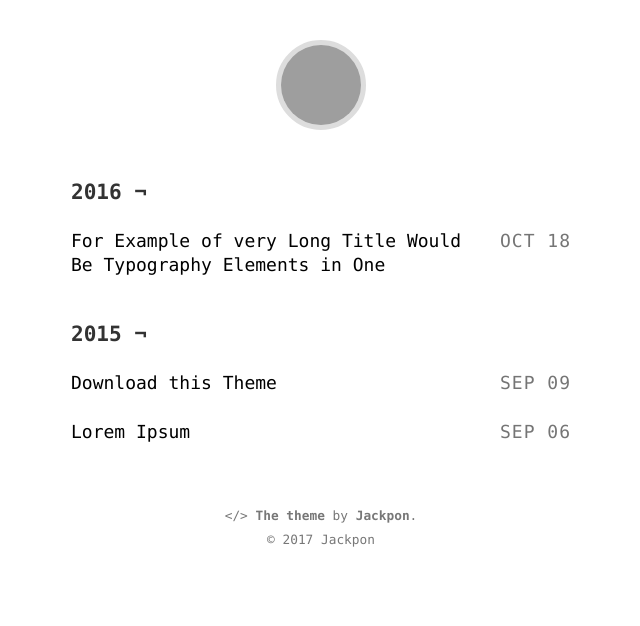
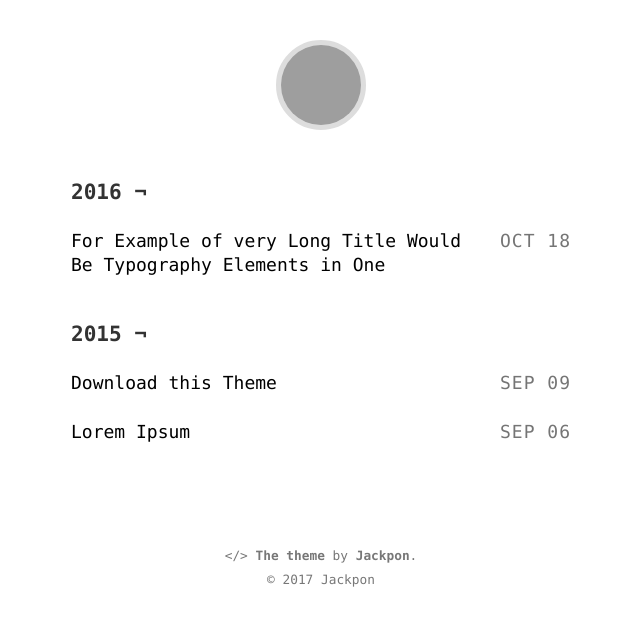
Before and after one commit to davi-xiao/Jackpon.github.io, a Jekyll site: the page built from index.html, in a window 1280 px wide. Shown: the top 626 px of the page, without its empty margins (319-959 px from the left). Built offline with Jekyll 4.4.1, drawn with Linux system fonts in a browser that asks for light colours; grey boxes are pictures that could not be loaded.

Commit message:
My Gitblog

```diff
--- a/_sass/main.scss
+++ b/_sass/main.scss
@@ -284,7 +284,7 @@ article {
   }
 }
 .footer {
-  margin-top: 60px;
+  margin-top: 100px;
   color: #777;
   a {
     border: none;
```
